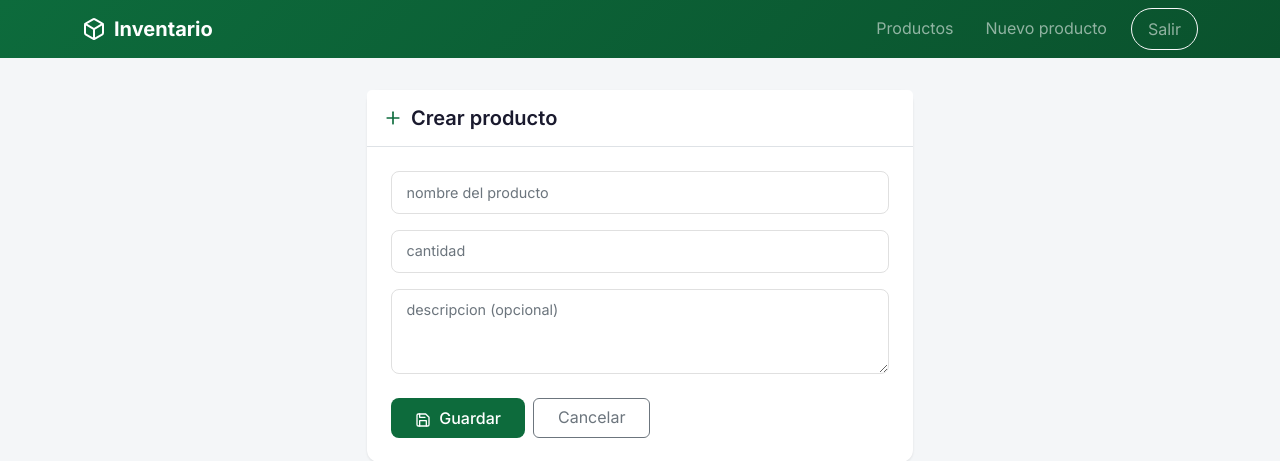
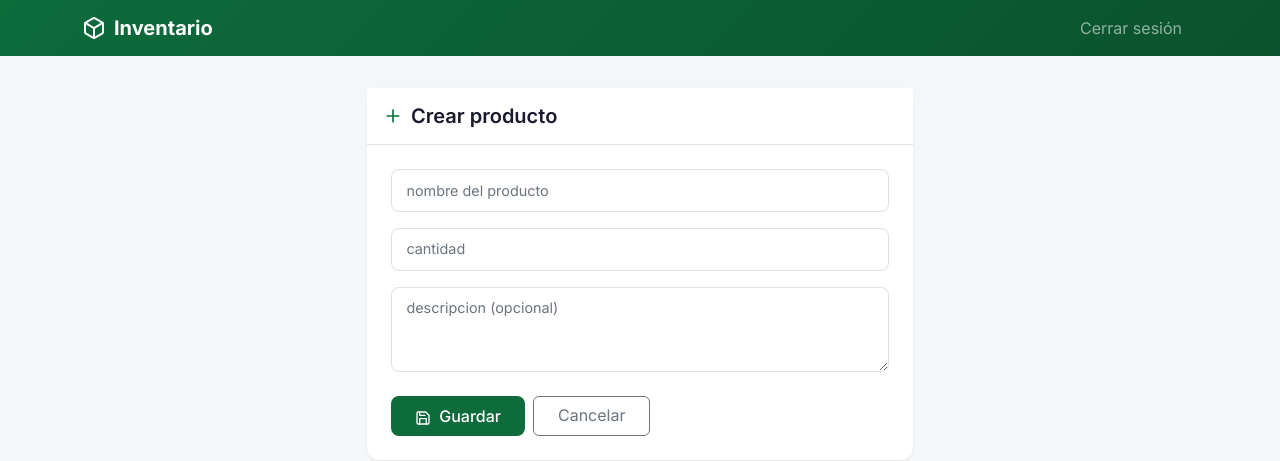
Before and after one commit to Samuelperez29/modulo, a Django app: page /producto/nuevo/ in a window 1280 px wide. Shown: the top 461 px of the page. Run offline with Django 4.2, Linux system fonts and the light colour scheme; the visitor is signed in with stand-in values (Sample User, id 1); some libraries are stand-ins or nearby versions.

Commit message:
arregla navbar

```diff
--- a/productos/templates/navbar.html
+++ b/productos/templates/navbar.html
@@ -15,13 +15,7 @@
             <ul class="navbar-nav ms-auto">
                 {% if user.is_authenticated %}
                     <li class="nav-item">
-                        <a class="nav-link px-3" href="{% url 'productos' %}">Productos</a>
-                    </li>
-                    <li class="nav-item">
-                        <a class="nav-link px-3" href="{% url 'producto_create' %}">Nuevo producto</a>
-                    </li>
-                    <li class="nav-item ms-2">
-                        <a class="nav-link btn btn-outline-light btn-sm px-3 rounded-pill" href="{% url 'logout' %}">Salir</a>
+                        <a class="nav-link px-3" href="{% url 'logout' %}">Cerrar sesión</a>
                     </li>
                 {% else %}
                     <li class="nav-item">
--- a/productos/views.py
+++ b/productos/views.py
@@ -24,7 +24,7 @@ def home(request):
             paginator = Paginator(productos, 10)
             page = request.GET.get('page')
             page_obj = paginator.get_page(page)
-            return render(request, 'home.html', context)
+            return render(request, 'home.html', {'productos': page_obj})
         return render(request, 'home.html', {})
 
 
```
